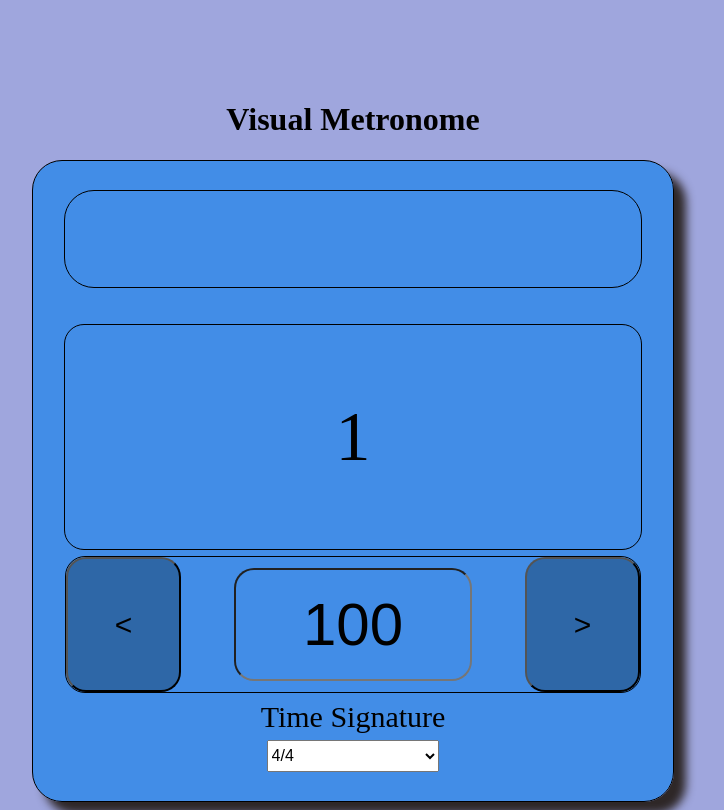
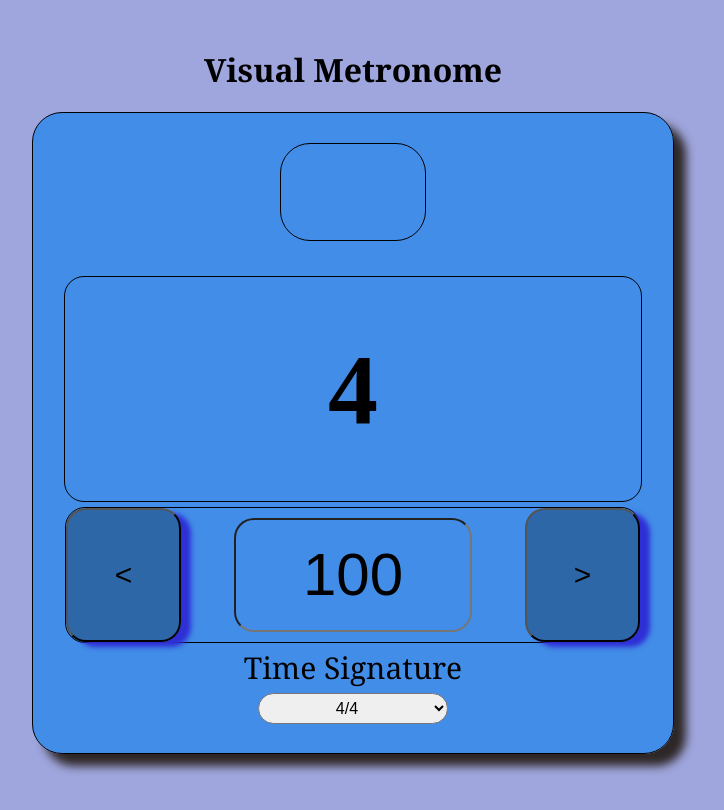
Before and after one commit to djacsons/Visual-Metronome, a plain HTML site: page index.html in a window 1280 px wide. Shown: the whole page, without its empty margins (287-1011 px from the left). Drawn offline with Linux system fonts and the light colour scheme.

Commit message:
added css stuff, and removed page loading bug

```diff
--- a/index.css
+++ b/index.css
@@ -1,6 +1,10 @@
 body{
     margin-top: 5rem;
     background-color: rgba(136, 144, 213, 0.8);
+    font-family: Cambria, Cochin, Georgia, Times, 'Times New Roman', serif;
+}
+h1{
+    margin-top: -2rem;
 }
 main{
     background-color: rgba(43, 135, 234, 0.8);
@@ -28,9 +32,11 @@ main{
     align-items: center;
 }
 .mainBox select{
-    width: 30%;
+    width: 33%;
     height: 7%;
     font-size: medium;
+    border-radius: 20px;
+    text-align: center;
 }
 .outputArea{
     border: 1px solid black;
@@ -38,7 +44,9 @@ main{
     height: 50%;
     width: 100%;
     justify-content: center;
-    font-size: 70px;
+    font-size: 100px;
+    font-weight: 800;
+    font-family: poppins;
 }
 .inputArea{
     border: 1px solid black;
@@ -55,9 +63,17 @@ main{
     border-radius: inherit;
     cursor: pointer;
     background-color: rgba(35, 81, 131, 0.63);
+    box-shadow: 10px 5px 5px rgb(47, 47, 214);
+
 }
 .inputArea button:active{
-    background-color: rgba(92, 146, 204, 0.63)
+    background-color: rgba(92, 146, 204, 0.63);
+}
+#raiseBtn:active{
+    transform: rotate(8deg);
+}
+#lowerBtn:active{
+    transform: rotate(-8deg);
 }
 .inputArea input {
     height: 80%;
--- a/main.js
+++ b/main.js
@@ -1,6 +1,3 @@
-//Bugs/Issues:
-//When page first loads, numbers go crazy (reload to solve it)
-
 //MODEL:
 const display = document.getElementById('display')
 const raiseBtn = document.getElementById('raiseBtn')
@@ -22,7 +19,8 @@ let tempChangeInterval
 
 //default BPM so page doesn't go crazy:
 mainInput.value = '100'
-
+mainNum = 100
+/////////////////////////
 
 //to add onclick to each time signature:
 let arrOptions = [options[0], options[1], options[2], options[3]]
@@ -70,9 +68,10 @@ numCounter = ()=>{
     numCountInterval = setInterval(() => {
         if (numCycler == totalBeats) numCycler = 0
         lightFlasher(arr1[numCycler], millisecs)
+        lightShrinker(arr1[numCycler], totalBeats)
         outputArea.innerHTML = arr1[numCycler]
         numCycler++
-        console.log('count')
+        //console.log('count')
     }, millisecs);
 }
 numCounter()
@@ -89,10 +88,11 @@ lightFlasher = (currentBeat, milli)=>{
     display.style.backgroundColor = ''
 }
 
+lightShrinker = (currentBeat, total)=>{
+    display.style.width = `${displayMaxWidth-(displayMaxWidth)*(1/total)*(currentBeat-1)}%`
+}
+
 /////////////////////CONTROLLER:
-
-
-
 
 tempoChange = ()=>{
     let arr1 = [raiseBtn, lowerBtn]
@@ -100,11 +100,11 @@ tempoChange = ()=>{
         element.addEventListener('click', ()=>{
                 if (element.id == 'lowerBtn' && mainNum>0){
                     mainNum-=1
-                    console.log('lowered time')
+                    //console.log('lowered time')
                 }
                 else if (element.id == 'raiseBtn' && mainNum<1000){
                     mainNum+=1
-                    console.log('raised time')
+                    //console.log('raised time')
                 }
         })
     });
@@ -116,7 +116,7 @@ timSigChange = ()=>{
         element.addEventListener('click', ()=>{
             totalBeats = Number(element.value.split('/')[0])
             noteType = Number(element.value.split('/')[1])
-            console.log(`${totalBeats} beats, ${noteType} is note type`)
+            //console.log(`${totalBeats} beats, ${noteType} is note type`)
         })
     });
 }
@@ -127,7 +127,7 @@ manTempChange = ()=>{
     mainInput.addEventListener('click', ()=>{
         let tempValue
         let tempNum = 0
-        console.log('input clicked')
+        //console.log('input clicked')
         document.addEventListener('click', ()=>{
             if (document.activeElement.id!='mainInput'){
                 mainNum = Number(mainInput.value)
@@ -143,11 +143,11 @@ manTempChange = ()=>{
             }
             if (tempNum == 6){
                 clearInterval(inputTimer)
-                console.log('interval cleared')
+                //console.log('interval cleared')
                 mainNum = Number(mainInput.value)
                 document.activeElement.blur()
             }
-            console.log(tempNum)
+            //console.log(tempNum)
         }, 500);
     })
 }
```
